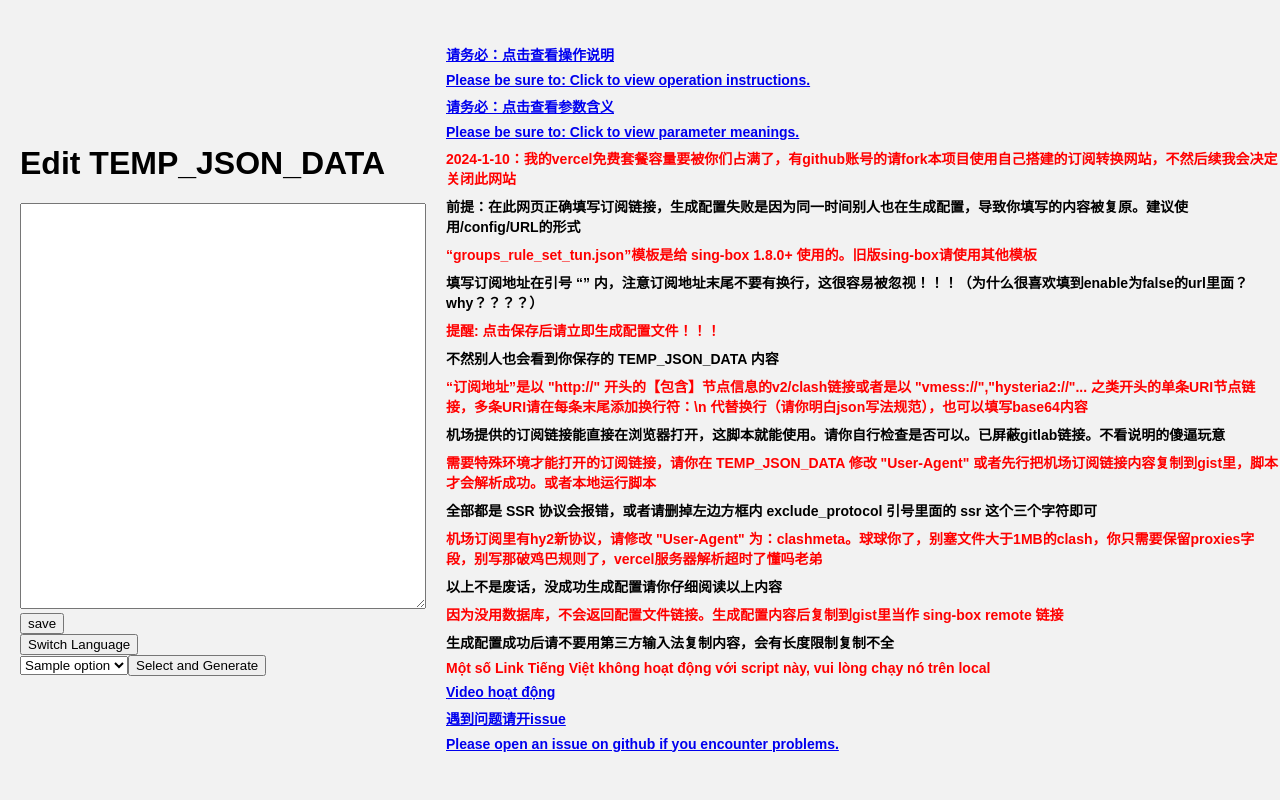
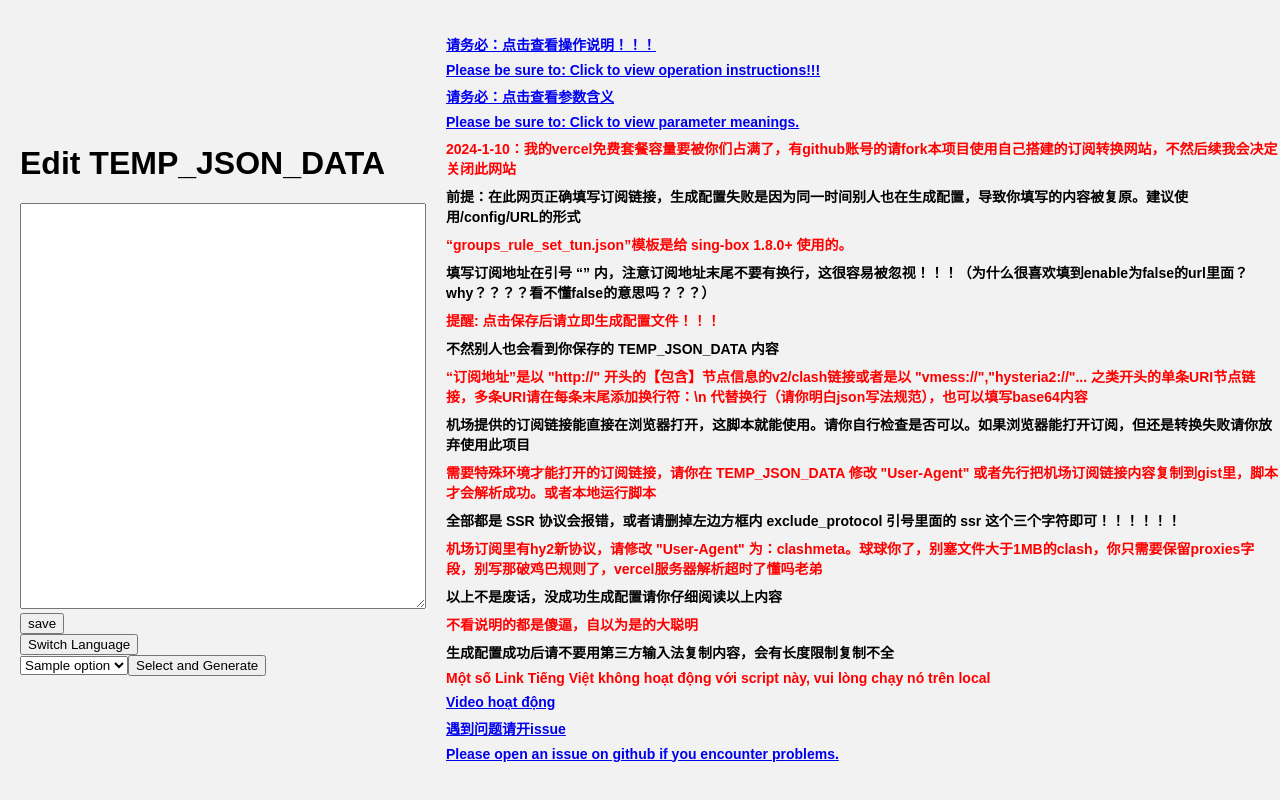
Before and after one commit to gg4924/sing-box-subscribe, a Flask app: template templates/index.html in a window 1280 px wide. Run offline with Flask 3, Linux system fonts and the light colour scheme; the template is opened without the code that fills it: most values are stand-ins (such as "Sample title", 1, 10 or a date in 2020).

Commit message:
modify instructions for use

```diff
--- a/main.py
+++ b/main.py
@@ -42,6 +42,8 @@ def process_subscribes(subscribes):
     nodes = {}
     for subscribe in subscribes:
         if 'enabled' in subscribe and not subscribe['enabled']:
+            continue
+        if 'sing-box-subscribe.vercel.app' in subscribe['url']:
             continue
         _nodes = get_nodes(subscribe['url'])
         if _nodes and len(_nodes) > 0:
--- a/templates/index.html
+++ b/templates/index.html
@@ -81,23 +81,23 @@
             </div>
         </div>
         <div class="config-content">
-            <h3 style="margin: 8px 0; font-size: 14px;"><a href="https://github.com/Toperlock/sing-box-subscribe#%E9%A1%B5%E9%9D%A2%E6%93%8D%E4%BD%9C%E6%AD%A5%E9%AA%A4" target="_blank" rel="noopener noreferrer">请务必：点击查看操作说明</a></h3>
-            <h3 style="margin: 8px 0; font-size: 14px;"><a href="https://github.com/Toperlock/sing-box-subscribe/tree/main/instructions#steps-for-page-manipulation" target="_blank" rel="noopener noreferrer">Please be sure to: Click to view operation instructions.</a></h3>
+            <h3 style="margin: 8px 0; font-size: 14px;"><a href="https://github.com/Toperlock/sing-box-subscribe#%E9%A1%B5%E9%9D%A2%E6%93%8D%E4%BD%9C%E6%AD%A5%E9%AA%A4" target="_blank" rel="noopener noreferrer">请务必：点击查看操作说明！！！</a></h3>
+            <h3 style="margin: 8px 0; font-size: 14px;"><a href="https://github.com/Toperlock/sing-box-subscribe/tree/main/instructions#steps-for-page-manipulation" target="_blank" rel="noopener noreferrer">Please be sure to: Click to view operation instructions!!!</a></h3>
             <h3 style="margin: 8px 0; font-size: 14px;"><a href="https://github.com/Toperlock/sing-box-subscribe#providersjson%E6%96%87%E4%BB%B6" target="_blank" rel="noopener noreferrer">请务必：点击查看参数含义</a></h3>
             <h3 style="margin: 8px 0; font-size: 14px;"><a href="https://github.com/Toperlock/sing-box-subscribe/tree/main/instructions#providersjson-file" target="_blank" rel="noopener noreferrer">Please be sure to: Click to view parameter meanings.</a></h3>
             <h3 style="margin: 8px 0; font-size: 14px;" data-translate="1" data-color="red"><span style="font-weight: bold; color: red; margin: 5px 0; font-size: 14px;">2024-1-10：我的vercel免费套餐容量要被你们占满了，有github账号的请fork本项目使用自己搭建的订阅转换网站，不然后续我会决定关闭此网站</span></h3>
             <h3 style="margin: 8px 0; font-size: 14px;" data-translate="2"><span style="font-weight: bold; color: black; margin: 5px 0; font-size: 14px;">前提：在此网页正确填写订阅链接，生成配置失败是因为同一时间别人也在生成配置，导致你填写的内容被复原。建议使用/config/URL的形式</span></h3>
-            <h3 style="margin: 8px 0; font-size: 14px;" data-translate="3" data-color="red"><span style="font-weight: bold; color: red; margin: 5px 0; font-size: 14px;">“groups_rule_set_tun.json”模板是给 sing-box 1.8.0+ 使用的。旧版sing-box请使用其他模板</span></h3>
-            <h3 style="margin: 8px 0; font-size: 14px;" data-translate="4"><span style="font-weight: bold; color: black; margin: 5px 0; font-size: 14px;">填写订阅地址在引号 “” 内，注意订阅地址末尾不要有换行，这很容易被忽视！！！（为什么很喜欢填到enable为false的url里面？why？？？？）</span></h3>
+            <h3 style="margin: 8px 0; font-size: 14px;" data-translate="3" data-color="red"><span style="font-weight: bold; color: red; margin: 5px 0; font-size: 14px;">“groups_rule_set_tun.json”模板是给 sing-box 1.8.0+ 使用的。</span></h3>
+            <h3 style="margin: 8px 0; font-size: 14px;" data-translate="4"><span style="font-weight: bold; color: black; margin: 5px 0; font-size: 14px;">填写订阅地址在引号 “” 内，注意订阅地址末尾不要有换行，这很容易被忽视！！！（为什么很喜欢填到enable为false的url里面？why？？？？看不懂false的意思吗？？？）</span></h3>
             <h3 style="margin: 8px 0; font-size: 14px;" data-translate="5" data-color="red"><span style="font-weight: bold; color: red; margin: 5px 0; font-size: 14px;">提醒: 点击保存后请立即生成配置文件！！！</span></h3>
             <h3 style="margin: 8px 0; font-size: 14px;" data-translate="6"><span style="font-weight: bold; color: black; margin: 5px 0; font-size: 14px;">不然别人也会看到你保存的 TEMP_JSON_DATA 内容</span></h3>
             <h3 style="margin: 8px 0; font-size: 14px;" data-translate="7" data-color="red"><span style="font-weight: bold; color: red; margin: 5px 0; font-size: 14px;">“订阅地址”是以 "http://" 开头的【包含】节点信息的v2/clash链接或者是以 "vmess://","hysteria2://"... 之类开头的单条URI节点链接，多条URI请在每条末尾添加换行符：\n 代替换行（请你明白json写法规范），也可以填写base64内容</span></h3>
-            <h3 style="margin: 8px 0; font-size: 14px;" data-translate="8"><span style="font-weight: bold; color: black; margin: 5px 0; font-size: 14px;">机场提供的订阅链接能直接在浏览器打开，这脚本就能使用。请你自行检查是否可以。已屏蔽gitlab链接。不看说明的傻逼玩意</span></h3>
+            <h3 style="margin: 8px 0; font-size: 14px;" data-translate="8"><span style="font-weight: bold; color: black; margin: 5px 0; font-size: 14px;">机场提供的订阅链接能直接在浏览器打开，这脚本就能使用。请你自行检查是否可以。如果浏览器能打开订阅，但还是转换失败请你放弃使用此项目</span></h3>
             <h3 style="margin: 8px 0; font-size: 14px;" data-translate="9" data-color="red"><span style="font-weight: bold; color: red; margin: 5px 0; font-size: 14px;">需要特殊环境才能打开的订阅链接，请你在 TEMP_JSON_DATA 修改 "User-Agent" 或者先行把机场订阅链接内容复制到gist里，脚本才会解析成功。或者本地运行脚本</span></h3>
-            <h3 style="margin: 8px 0; font-size: 14px;" data-translate="10"><span style="font-weight: bold; color: black; margin: 5px 0; font-size: 14px;">全部都是 SSR 协议会报错，或者请删掉左边方框内 exclude_protocol 引号里面的 ssr 这个三个字符即可</span></h3>
+            <h3 style="margin: 8px 0; font-size: 14px;" data-translate="10"><span style="font-weight: bold; color: black; margin: 5px 0; font-size: 14px;">全部都是 SSR 协议会报错，或者请删掉左边方框内 exclude_protocol 引号里面的 ssr 这个三个字符即可！！！！！！</span></h3>
             <h3 style="margin: 8px 0; font-size: 14px;" data-translate="11" data-color="red"><span style="font-weight: bold; color: red; margin: 5px 0; font-size: 14px;">机场订阅里有hy2新协议，请修改 "User-Agent" 为：clashmeta。球球你了，别塞文件大于1MB的clash，你只需要保留proxies字段，别写那破鸡巴规则了，vercel服务器解析超时了懂吗老弟</span></h3>
             <h3 style="margin: 8px 0; font-size: 14px;" data-translate="12"><span style="font-weight: bold; color: black; margin: 5px 0; font-size: 14px;">以上不是废话，没成功生成配置请你仔细阅读以上内容</span></h3>
-            <h3 style="margin: 8px 0; font-size: 14px;" data-translate="13" data-color="red"><span style="font-weight: bold; color: red; margin: 5px 0; font-size: 14px;">因为没用数据库，不会返回配置文件链接。生成配置内容后复制到gist里当作 sing-box remote 链接</span></h3>
+            <h3 style="margin: 8px 0; font-size: 14px;" data-translate="13" data-color="red"><span style="font-weight: bold; color: red; margin: 5px 0; font-size: 14px;">不看说明的都是傻逼，自以为是的大聪明</span></h3>
             <h3 style="margin: 8px 0; font-size: 14px;" data-translate="14"><span style="font-weight: bold; color: black; margin: 5px 0; font-size: 14px;">生成配置成功后请不要用第三方输入法复制内容，会有长度限制复制不全</span></h3>
             <h3 style="margin: 8px 0; font-size: 14px;"><span style="font-weight: bold; color: red; margin: 5px 0; font-size: 14px;">Một số Link Tiếng Việt không hoạt động với script này, vui lòng chạy nó trên local</span></h3>
             <h3 style="margin: 8px 0; font-size: 14px;"><a href="https://github.com/Toperlock/sing-box-subscribe/blob/main/instructions/README.md#-demonstration-video" target="_blank" rel="noopener noreferrer">Video hoạt động</a></h3>
```
Also changed, not shown: README.md, instructions/README.md.
